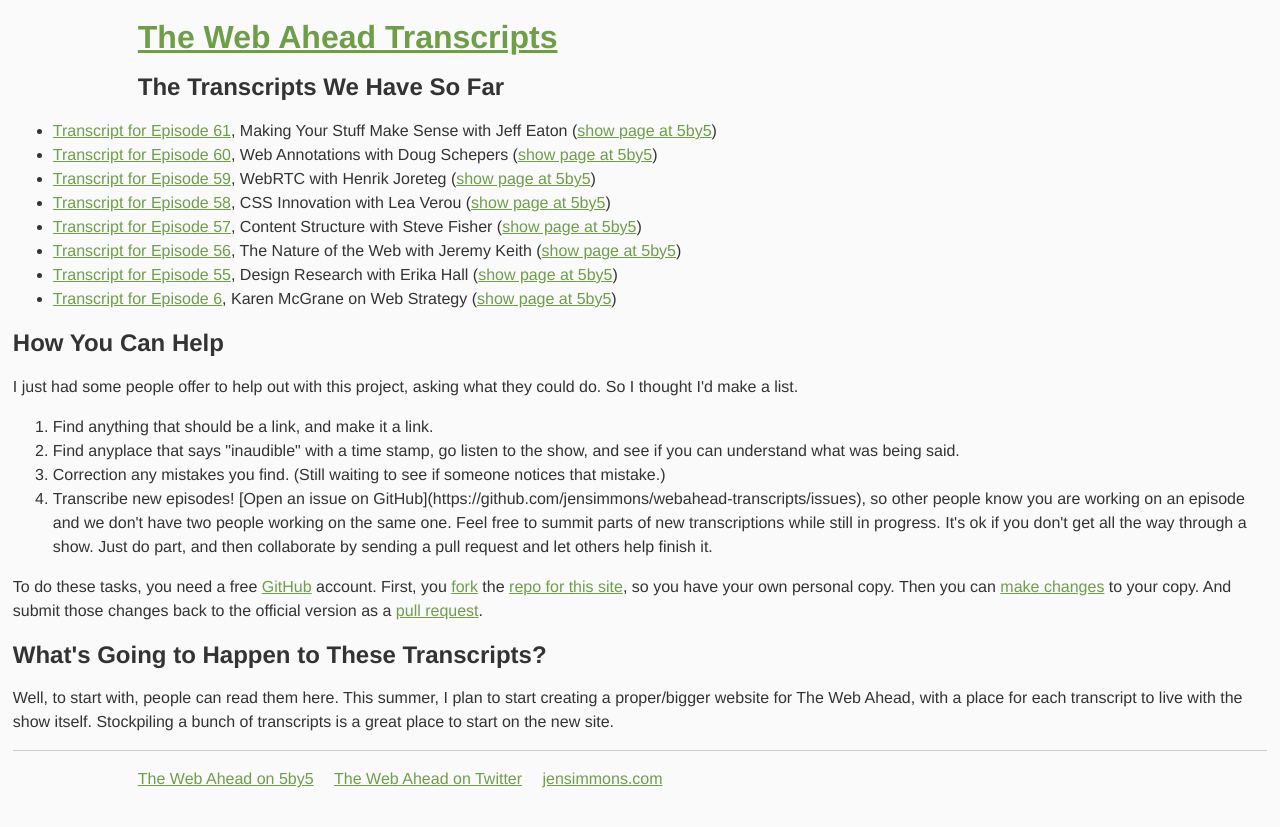
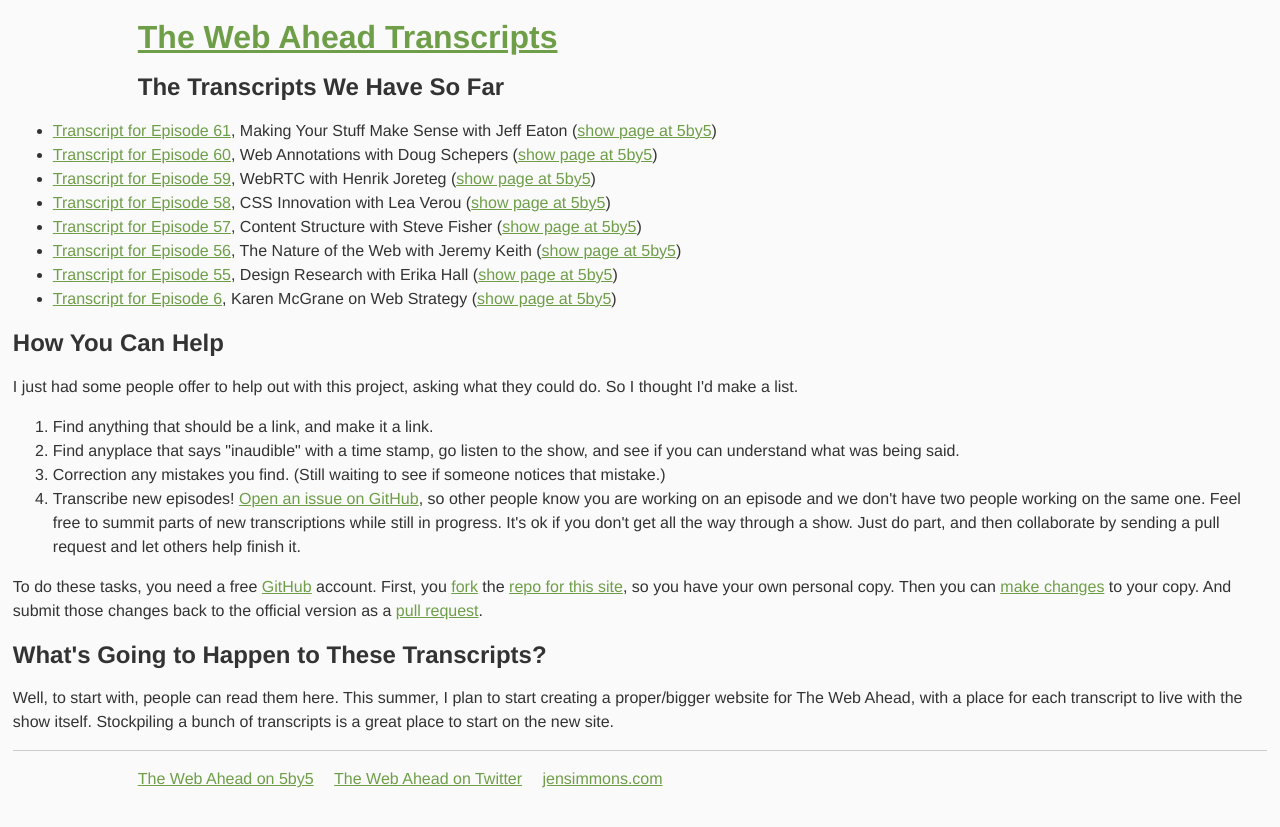
Before and after one commit to jensimmons/webahead-transcripts, a Jekyll site: the page built from index.html, in a window 1280 px wide. Shown: the top 827 px of the page. Built offline with Jekyll 4.4.1, drawn with Linux system fonts in a browser that asks for light colours; Markdown is read by kramdown in place of the engine named in the settings; some of the changed lines change nothing that is shown.

Commit message:
fixing link mistake

```diff
--- a/index.html
+++ b/index.html
@@ -18,7 +18,7 @@
     <li>Find anything that should be a link, and make it a link.</li>
     <li>Find anyplace that says "inaudible" with a time stamp, go listen to the show, and see if you can understand what was being said.</li>
     <li>Correction any mistakes you find. (Still waiting to see if someone notices that mistake.)</li>
-    <li>Transcribe new episodes! [Open an issue on GitHub](https://github.com/jensimmons/webahead-transcripts/issues), so other people know you are working on an episode and we don't have two people working on the same one. Feel free to summit parts of new transcriptions while still in progress. It's ok if you don't get all the way through a show. Just do part, and then collaborate by sending a pull request and let others help finish it.</li>
+    <li>Transcribe new episodes! <a href="http://github.com/jensimmons/webahead-transcripts/issues">Open an issue on GitHub</a>, so other people know you are working on an episode and we don't have two people working on the same one. Feel free to summit parts of new transcriptions while still in progress. It's ok if you don't get all the way through a show. Just do part, and then collaborate by sending a pull request and let others help finish it.</li>
     </ol>
 
      <p>To do these tasks, you need a free <a href="https://github.com/">GitHub</a> account. First, you <a href="https://help.github.com/articles/fork-a-repo">fork</a> the <a href="https://github.com/jensimmons/webahead-transcripts">repo for this site</a>, so you have your own personal copy. Then you can <a href="https://help.github.com/articles/set-up-git">make changes</a> to your copy. And submit those changes back to the official version as a <a href="https://help.github.com/articles/using-pull-requests">pull request</a>.</p>
```
Also changed, not shown: 1 other file.
